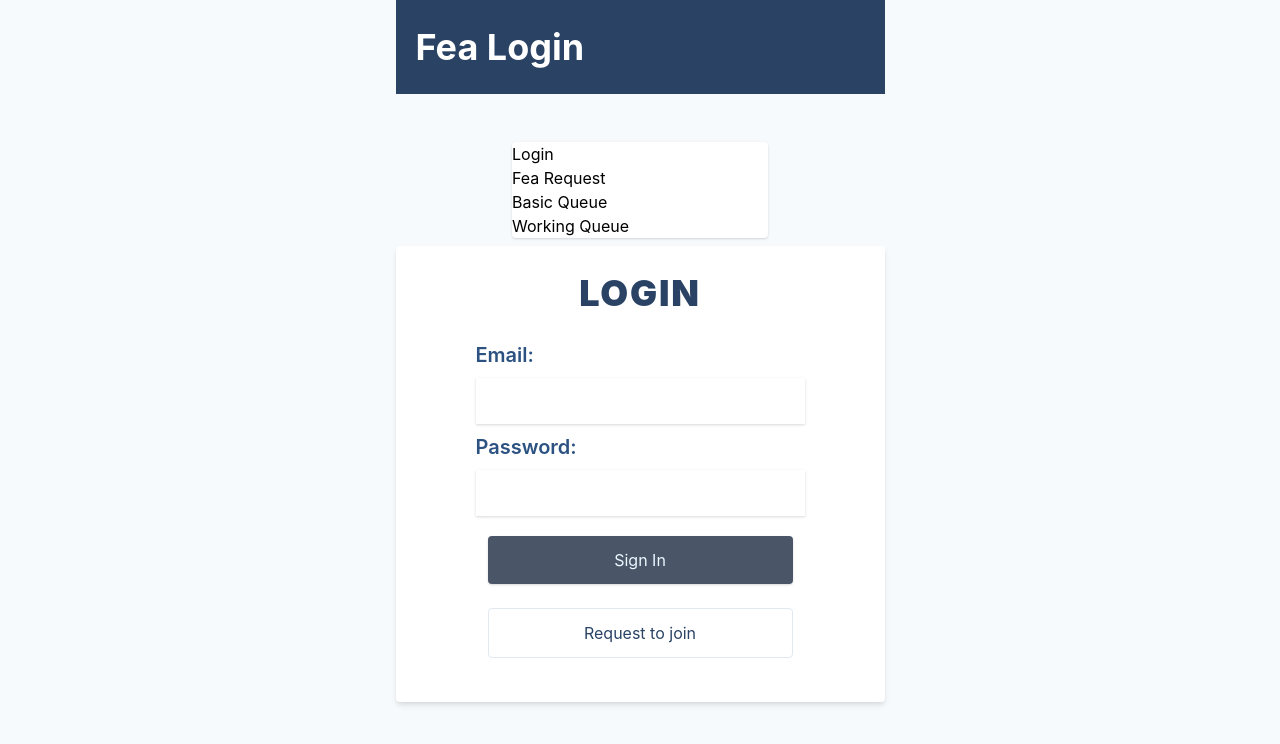
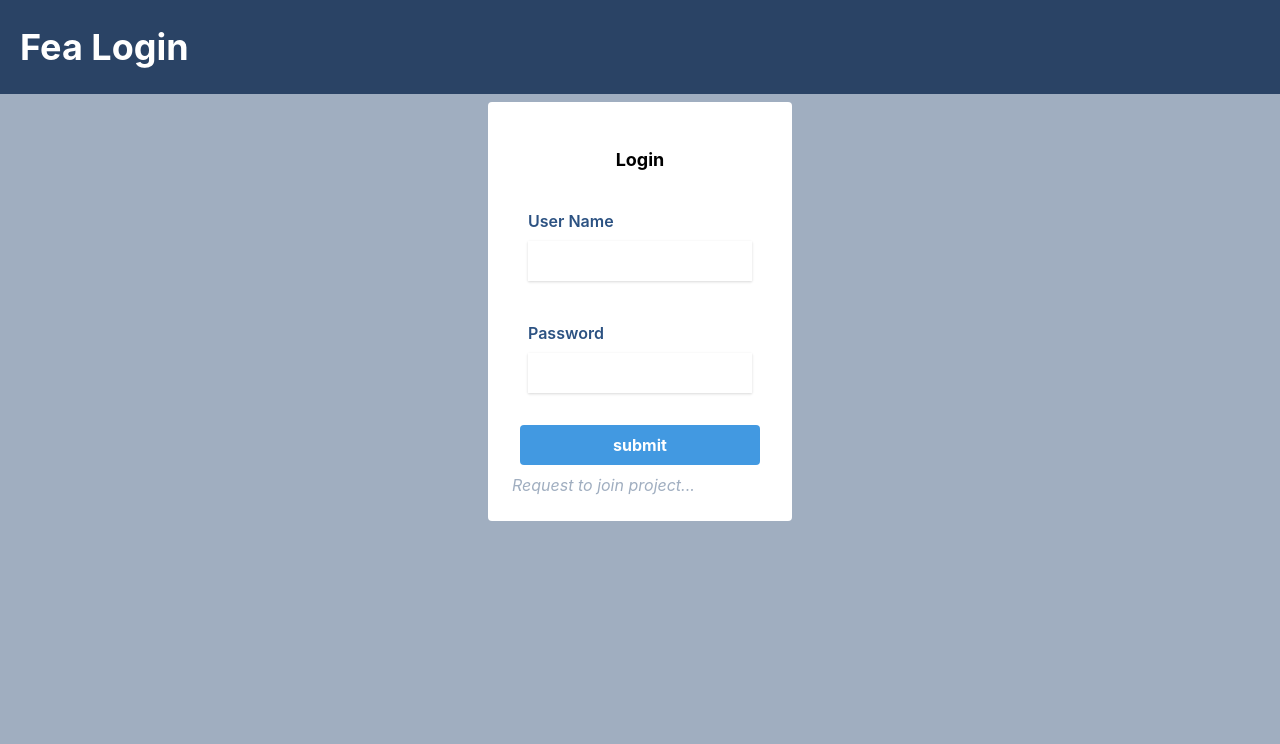
Before and after one commit to matterholt/modelReport, a React (Create React App) app in the folder report_template/: page / in a window 1280 px wide. Shown: the top 744 px of the page. Built offline with nearby package versions, Linux system fonts and the light colour scheme.

Commit message:
design on login,

```diff
--- a/report_template/src/SideNavComp/SideNav.js
+++ b/report_template/src/SideNavComp/SideNav.js
@@ -13,9 +13,8 @@ const NaviLink = ({ linkName, toPath }) => {
 
 function SideNav() {
   return (
-    <div className="font-sans bg-gray-100 flex flex-col items-center justify-start">
-      <Header titleHeader="FEA Request Tracker" />
-      <ul className="rounded bg-white shadow flex flex-col w-64 m-2">
+    <div className="font-sans flex flex-col items-center justify-start ">
+      <ul className="rounded bg-white shadow flex flex-col w-64 m-2 h-full">
         <NaviLink linkName="Login" toPath="/" />
         <NaviLink linkName="Fea Request" toPath="/request" />
         <NaviLink linkName="Basic Queue" toPath="/baseQueue" />
--- a/report_template/src/comps_common/LabelInput.js
+++ b/report_template/src/comps_common/LabelInput.js
@@ -1,14 +1,14 @@
 import React from "react";
 
-const LabelInput = ({ labelTitle, labelValue, updateValue }) => {
+const LabelInput = ({ labelTitle, labelName, labelValue, updateValue }) => {
   // label Input for all form, place in a top level for all component to uses
   return (
     <label className="flex flex-col m-4  text-md text-blue-800 font-semibold">
       {labelTitle}
       <input
-        name={labelTitle}
+        name={labelName}
         value={labelValue}
-        onChange={e => updateValue(e.target.value)}
+        onChange={updateValue}
         className="shadow my-2 p-2"
       />
     </label>
--- a/report_template/src/loginPage/Login.js
+++ b/report_template/src/loginPage/Login.js
@@ -1,64 +1,78 @@
-import React from "react";
+import React, { useState } from "react";
 
 import Header from "../comps_common/Header";
 import SideNav from "../SideNavComp/SideNav";
+import TitleForm from "../comps_common/TitleForm";
+import LabelInput from "../comps_common/LabelInput";
+import StepButton from "../comps_common/StepButton";
 
-function LoginRequest() {
-  function test(e) {
-    e.preventDefault();
-    console.log(e.target.value);
-  }
+const FormS = () => {
   return (
-    <div>
-      <Header titleHeader="Fea Login" />
-      <SideNav />
-
-      <div className=" bg-white shadow-md rounded px-20 pb-8 ">
-        <h1 className="font-black tracking-wider text-4xl text-center p-5 text-blue-900 font-extrabold">
-          LOGIN
-        </h1>
-        <form className="flex flex-col ">
+    <>
       <label className="flex flex-col text-xl text-blue-800 font-semibold">
         Email:
         <input className="shadow my-2 text-xl p-2" type="email" />
       </label>
-
       <label className="flex flex-col text-xl text-blue-800 font-semibold">
         Password:
         <input className="shadow my-2 text-xl p-2" type="password" />
       </label>
+    </>
+  );
+};
 
-          <button
-            onClick={test}
-            className="bg-gray-700 text-blue-100 p-3 m-3 shadow rounded
-											hover:bg-blue-700 hover:font-semibold hover:shadow-md
-											focus:outline-none focus:shadow-outline"
-          >
-            Sign In
-          </button>
-          <button
-            onClick={test}
-            className="  p-3 m-3  rounded text-blue-900 border
-											hover:font-semibold hover:border-4 hover:border-blue-700 hover:border-solid hover:shadow-md
-											focus:outline-none focus:shadow-outline"
-            type="button"
-          >
-            Request to join
-          </button>
+const LoginRequest = () => {
+  const [loginCreds, setLoginCreds] = useState({ username: "", password: "" });
+
+  function updateValues(e) {
+    e.preventDefault();
+    setLoginCreds({
+      ...loginCreds,
+      [e.target.name]: e.target.value
+    });
+  }
+
+  return (
+    <div className="flex flex-col bg-white p-6 m-2 rounded p-4">
+      <TitleForm formTitle="Login" />
+      <form className="bg-white flex flex-col rounded w-64">
+        <LabelInput
+          labelName="userName"
+          labelTitle="User Name"
+          labelValue={loginCreds.username}
+          updateValue={updateValues}
+        />
+        <LabelInput
+          labelName="userPass"
+          labelTitle="Password"
+          labelValue={loginCreds.username}
+          updateValue={updateValues}
+        />
+        <StepButton stepProcess="submit" compileModelInfo={updateValues} />
       </form>
+      <RequestJoin />
+    </div>
+  );
+};
+const RequestJoin = () => {
+  return (
+    <div>
+      <p className="italic text-gray-500">
+        Request to <a> join project...</a>
+      </p>
+    </div>
+  );
+};
+
+const LoginMain = () => {
+  return (
+    <div className="flex flex-col bg-gray-500 h-screen  ">
+      <Header titleHeader="Fea Login" />
+      <div className="flex flex-row items-center justify-center">
+        <LoginRequest />
       </div>
     </div>
   );
-}
-
-class LoginMain extends React.Component {
-  render() {
-    return (
-      <div className=" h-screen font-sans bg-gray-100 flex flex-col items-center justify-start">
-        <LoginRequest />
-      </div>
-    );
-  }
-}
+};
 
 export default LoginMain;
--- a/report_template/src/requestPage/FeaRequest.js
+++ b/report_template/src/requestPage/FeaRequest.js
@@ -2,7 +2,7 @@ import React, { useState } from "react";
 
 import Header from "../comps_common/Header";
 import SideNav from "../SideNavComp/SideNav";
-import ModelInfo from "./ModelInfo";
+import ModelInfo from "./RequestForm";
 import ModelChange from "./ModelChange";
 import ModelAnalysis from "./ModelAnalysis";
 
@@ -25,7 +25,7 @@ const FEARequest = () => {
     <div>
       <Header titleHeader="Fea Login" />
       <SideNav />
-      <div className="w-screen h-screen flex justify-around">
+      <div className="flex flex-col bg-gray-500 h-screen  ">
         <ModelInfo modelIfoCollect={modelIfoCollect} />
         <ModelChange />
         <ModelAnalysis />
--- a/report_template/src/requestPage/FormBox.js
+++ /dev/null
@@ -1,50 +0,0 @@
-import React, { useState, useEffect } from "react";
-import TitleForm from "../comps_common/TitleForm";
-import LabelInput from "../comps_common/LabelInput";
-import LabelTextField from "../comps_common/LabelTextField";
-import StepButton from "../comps_common/StepButton";
-
-const FormBox = () => {
-  const [baseModel, setBaseModel] = useState("");
-  const [cmModelName, setCmModelName] = useState("");
-  const [reasonModel, setReasonModel] = useState("");
-
-  function getDataTest(e) {
-    e.preventDefault();
-    let item = {
-      baseName: baseModel,
-      cmName: cmModelName,
-      purpose: reasonModel
-    };
-    console.log(item);
-  }
-  return (
-    <form className="max-full w-xl bg-white flex flex-col rounded">
-      <TitleForm formTitle="Model Info" />
-      <LabelInput
-        labelName="base_Name"
-        labelTitle="Base Model Name"
-        labelValue={baseModel.base_Name}
-        updateValue={setBaseModel}
-      />
-
-      <LabelInput
-        labelTitle="CM Model Name"
-        labelValue={cmModelName}
-        updateValue={setCmModelName}
-      />
-      <LabelTextField
-        labelTitle="Purpose"
-        labelValue={reasonModel}
-        updateValue={setReasonModel}
-        paceHolder="Reason for Request"
-      />
-      <div>
-        <StepButton stepProcess="Back" compileModelInfo={getDataTest} />
-        <StepButton stepProcess="Next" compileModelInfo={getDataTest} />
-      </div>
-    </form>
-  );
-};
-
-export default FormBox;
--- a/report_template/src/requestPage/ModelInfo.js
+++ b/report_template/src/requestPage/ModelInfo.js
@@ -1,20 +1,51 @@
 import React, { useState, useEffect } from "react";
-import FormBox from "./FormBox";
+import TitleForm from "../comps_common/TitleForm";
+import LabelInput from "../comps_common/LabelInput";
+import LabelTextField from "../comps_common/LabelTextField";
+import StepButton from "../comps_common/StepButton";
 
-function ModelInfo({ modelIfoCollect }) {
-  const [modelInfoCollection, updateModelInfoCollection] = useState({});
+const ModelInfo = () => {
+  const [baseModel, setBaseModel] = useState("");
+  const [cmModelName, setCmModelName] = useState("");
+  const [reasonModel, setReasonModel] = useState("");
+  // change to object like the code pen
+  function getDataTest(e) {
+    e.preventDefault();
+    let item = {
+      baseName: baseModel,
+      cmName: cmModelName,
+      purpose: reasonModel
+    };
+    console.log(item);
+  }
+  return (
+    <div className="max-full w-xl bg-white flex flex-col rounded">
+      <TitleForm formTitle="Model Info" />
+      <LabelInput
+        labelName="base_Name"
+        labelTitle="Base Model Name"
+        labelValue={baseModel.base_Name}
+        updateValue={setBaseModel}
+      />
 
-  const compileModelInfo = (e, baseModel) => {
-    e.preventDefault();
-    console.log(baseModel);
-    //updateModelInfoCollection(baseModel, cmModelName, reasonModel);
-  };
-
-  return (
-    <form>
-      <FormBox getData={compileModelInfo} />
-    </form>
+      <LabelInput
+        labelTitle="CM Model Name"
+        labelName="cm_Name"
+        labelValue={cmModelName}
+        updateValue={setCmModelName}
+      />
+      <LabelTextField
+        labelTitle="Purpose"
+        labelValue={reasonModel}
+        updateValue={setReasonModel}
+        paceHolder="Reason for Request"
+      />
+      <div>
+        <StepButton stepProcess="Back" compileModelInfo={getDataTest} />
+        <StepButton stepProcess="Next" compileModelInfo={getDataTest} />
+      </div>
+    </div>
   );
-}
+};
 
 export default ModelInfo;
--- /dev/null
+++ b/report_template/src/requestPage/RequestForm.js
@@ -0,0 +1,20 @@
+import React, { useState, useEffect } from "react";
+import FormBox from "./ModelInfo";
+
+function ModelInfo({ modelIfoCollect }) {
+  const [modelInfoCollection, updateModelInfoCollection] = useState({});
+
+  const compileModelInfo = (e, baseModel) => {
+    e.preventDefault();
+    console.log(baseModel);
+    //updateModelInfoCollection(baseModel, cmModelName, reasonModel);
+  };
+
+  return (
+    <form>
+      <FormBox getData={compileModelInfo} />
+    </form>
+  );
+}
+
+export default ModelInfo;
```
Lines whose indentation alone changed are shown as unchanged.
